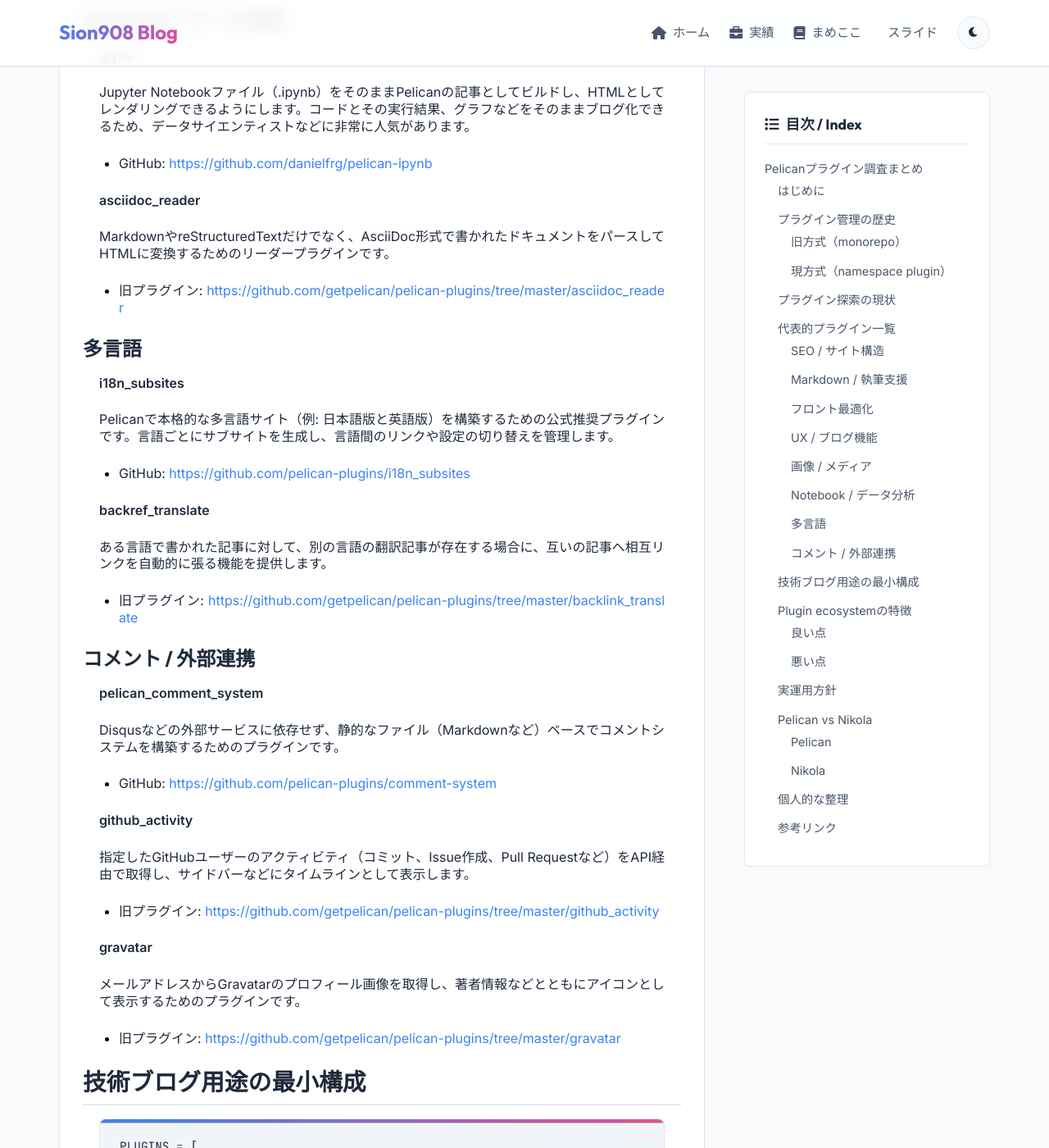
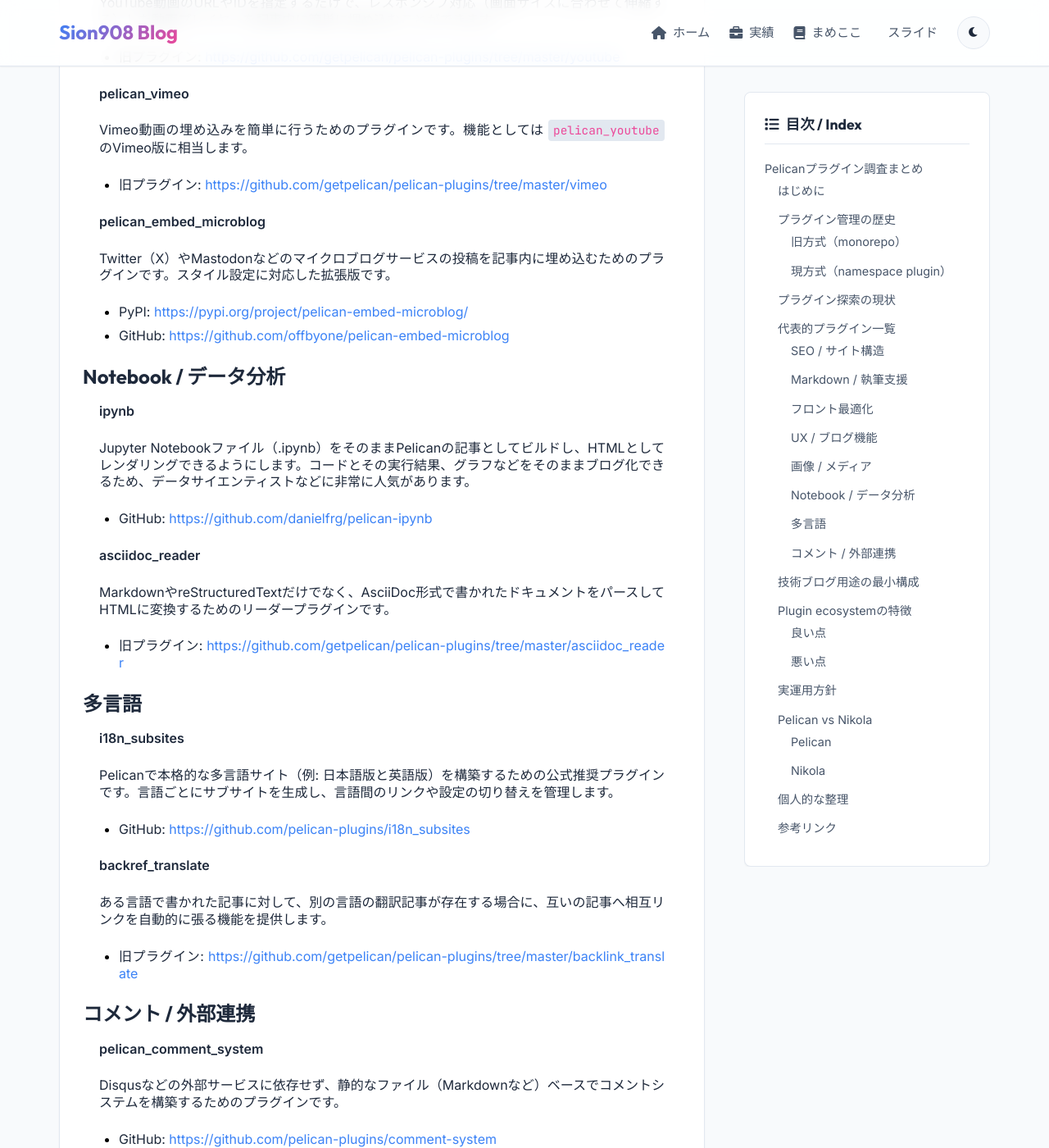
Before and after one commit to sion908/master_web, a Sphinx documentation site: the page built from source/blog/2026/pelican-plugin-guide.rst, in a window 1280 px wide and 1400 px high, scrolled down 5476 px. Shown: the whole window at 82% size. Built offline with Sphinx 7.4.7, drawn with Linux system fonts in a browser that asks for light colours; some of the changed text lies outside the part shown.

Commit message:
Pelicanプラグイン記事を更新
- neighborsとsummaryがPelican 4.5+でコア機能に統合されたことを追記
- 技術ブログ用途の最小構成のPLUGINSリストからneighborsとsummaryを削除
- pelican_embed_microblogプラグインを追加

```diff
--- a/source/blog/2026/pelican-plugin-guide.rst
+++ b/source/blog/2026/pelican-plugin-guide.rst
@@ -93,6 +93,9 @@
 
 記事の末尾などに「前の記事」「次の記事」といったリンクを生成するための変数（ ``next_article`` / ``prev_article`` ）を提供します。読者の回遊率向上に役立ちます。
 
+.. note::
+   Pelican 4.5+ でコア機能に統合されました。プラグインのインストールは不要です。
+
 - 旧プラグイン: https://github.com/getpelican/pelican-plugins/tree/master/neighbors
 
 **related-posts**
@@ -175,6 +178,9 @@
 
 記事の冒頭部分や、指定した特定の区切り文字までの内容を抽出し、記事一覧ページなどで表示するための要約（サマリー）を自動生成します。
 
+.. note::
+   Pelican 4.5+ でコア機能に統合されました。プラグインのインストールは不要です。
+
 - 旧プラグイン: https://github.com/getpelican/pelican-plugins/tree/master/summary
 
 **readtime**
@@ -221,6 +227,13 @@
 Vimeo動画の埋め込みを簡単に行うためのプラグインです。機能としては ``pelican_youtube`` のVimeo版に相当します。
 
 - 旧プラグイン: https://github.com/getpelican/pelican-plugins/tree/master/vimeo
+
+**pelican_embed_microblog**
+
+Twitter（X）やMastodonなどのマイクロブログサービスの投稿を記事内に埋め込むためのプラグインです。スタイル設定に対応した拡張版です。
+
+- PyPI: https://pypi.org/project/pelican-embed-microblog/
+- GitHub: https://github.com/offbyone/pelican-embed-microblog
 
 Notebook / データ分析
 ~~~~~~~~~~~~~~~~~~~~
@@ -280,11 +293,12 @@
 
    PLUGINS = [
        "sitemap",
-       "neighbors",
-       "summary",
        "related_posts",
        "pelican-toc",
    ]
+
+.. note::
+   ``neighbors`` と ``summary`` はPelican 4.5+でコア機能に統合されたため、プラグインリストから削除しました。
 
 必要に応じて追加:
 
```
